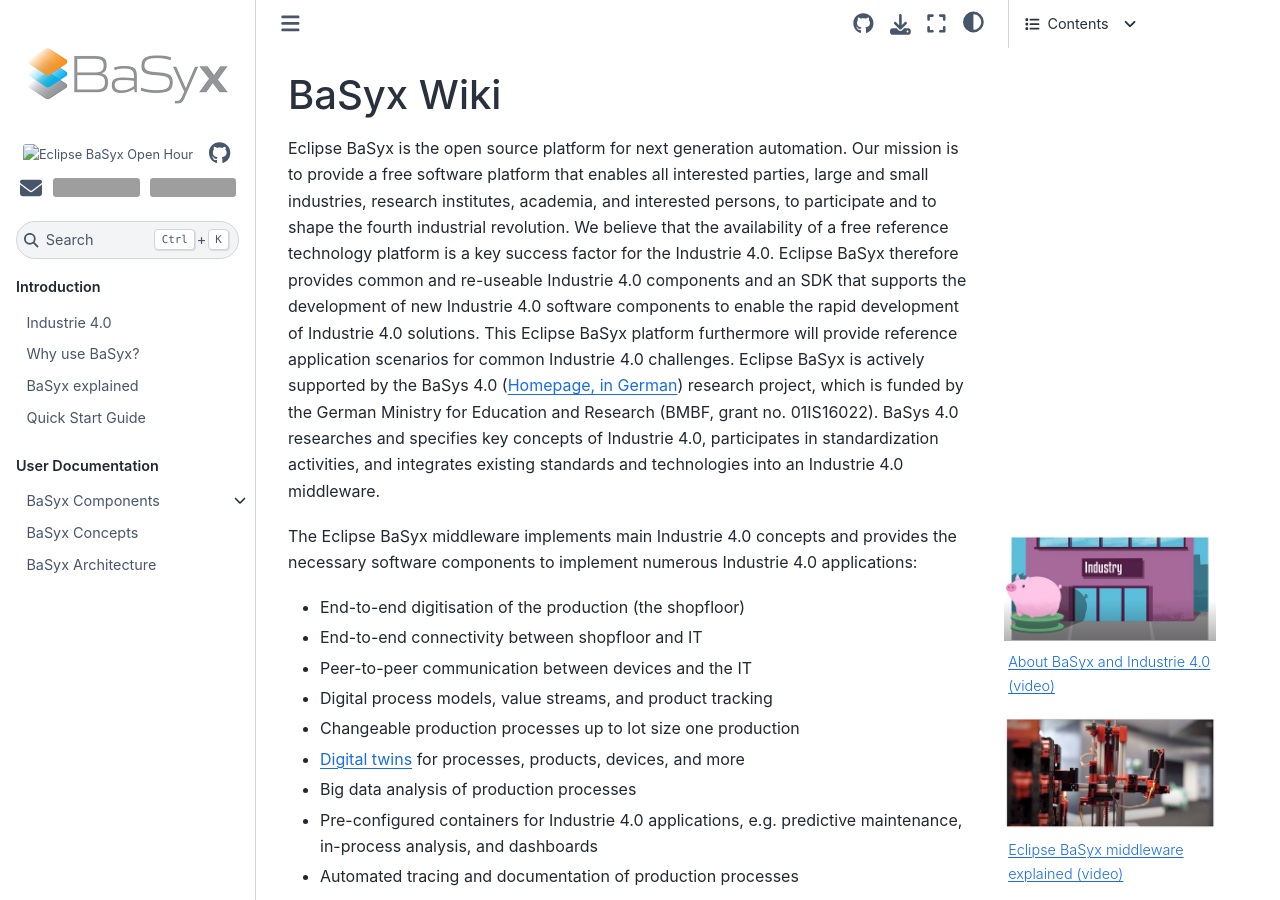
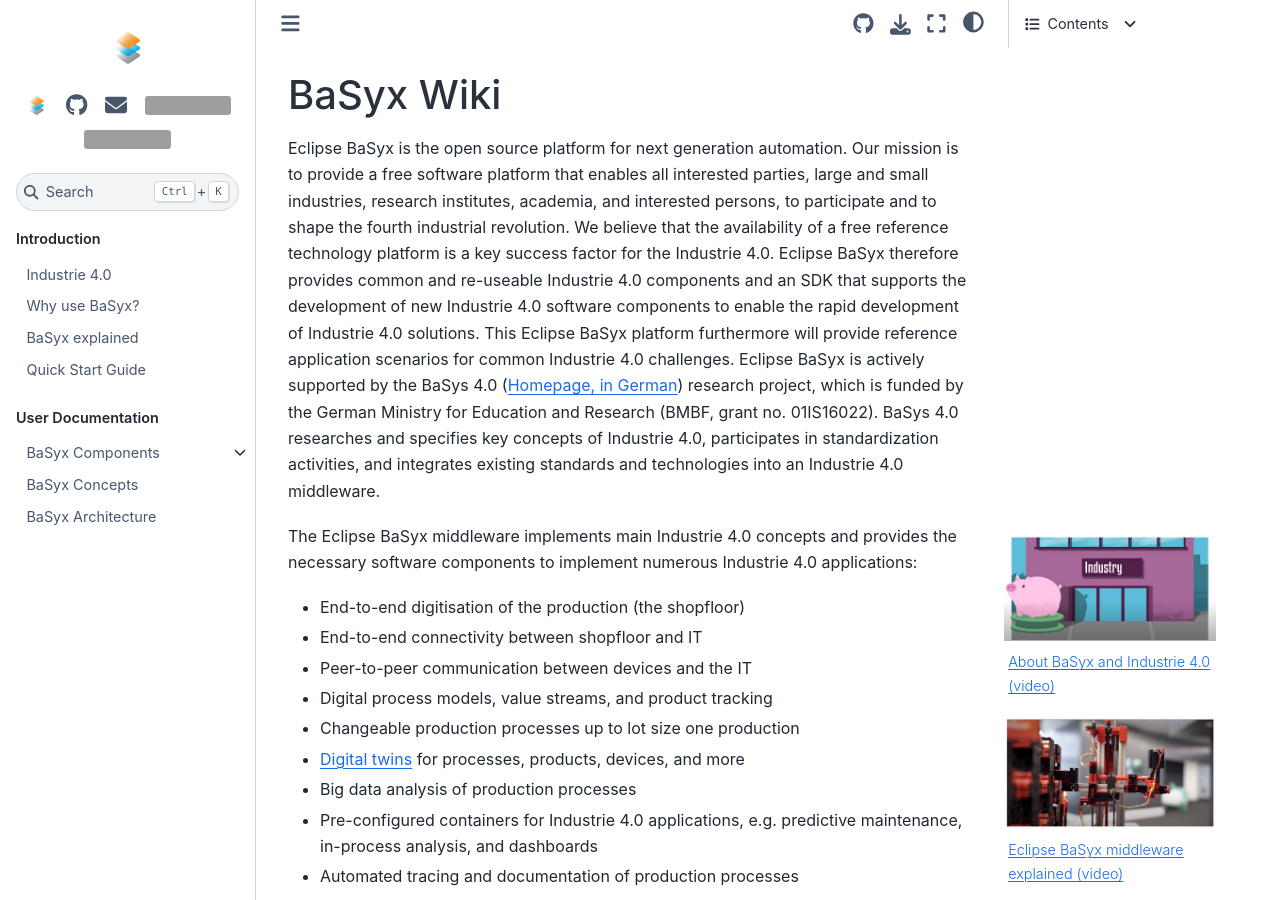
Before and after one commit to aaronzi/basyx-wiki, a Sphinx documentation site: the page built from docs/source/index.md, in a window 1280 px wide and 900 px high. Built offline with Sphinx 7.4.7 and the Sphinx Book theme 1.1.4, drawn with Linux system fonts in a browser that asks for light colours; grey boxes are pictures that could not be loaded.

Commit message:
updated the favicon

```diff
--- a/docs/source/conf.py
+++ b/docs/source/conf.py
@@ -42,7 +42,7 @@
         {
             "name": "Eclipse BaSyx Open Hour",
             "url": "https://www.iese.fraunhofer.de/en/customers_industries/digitalisierung-produktion/industrie40/basyx_open_hour.html",
-            "icon": "_static/basyx_icon.png",
+            "icon": "_static/favicon-32x32.png",
             "type": "local",
         },
         {
@@ -70,7 +70,7 @@
     ],
 }
 
-html_logo = "./_static/basyx_logo.png"
+html_logo = "./_static/favicon-32x32.png"
 
 html_title = "Eclipse BaSyx™"
 
```
Also changed, not shown: docs/source/_static/basyx_icon.ico (deleted), docs/source/_static/basyx_icon.png (deleted), docs/source/_static/favicon-32x32.png (added).
